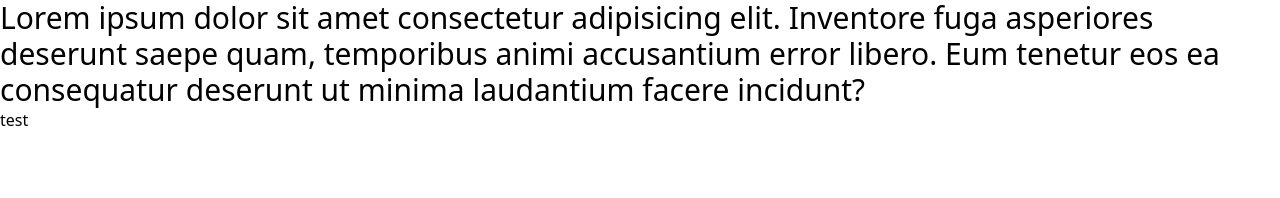
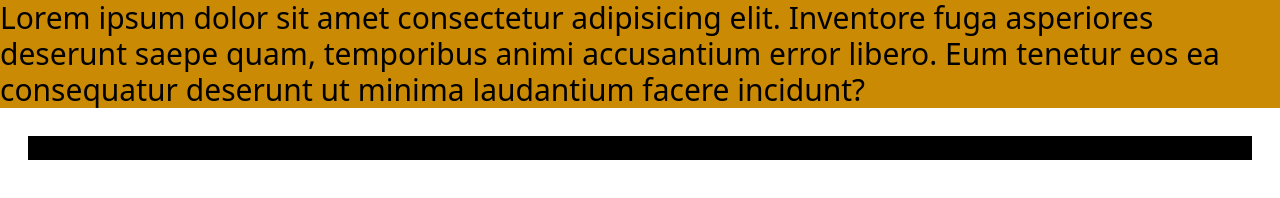
Before and after one commit to shfwnz/Personal-Website, a website: page public/index.html in a window 1280 px wide. Drawn offline with Linux system fonts and the light colour scheme.

Commit message:
Tambah Tailwindcss

```diff
--- a/package.json
+++ b/package.json
@@ -4,7 +4,7 @@
   "description": "",
   "main": "index.js",
   "scripts": {
-    "test": "echo \"Error: no test specified\" && exit 1"
+    "dev":"npx tailwindcss -i ./src/css/input.css -o ./public/css/style.css --watch"
   },
   "repository": {
     "type": "git",
--- a/public/index.html
+++ b/public/index.html
@@ -9,6 +9,6 @@
   <h1 class="text-3xl bg-yellow-600">
     Lorem ipsum dolor sit amet consectetur adipisicing elit. Inventore fuga asperiores deserunt saepe quam, temporibus animi accusantium error libero. Eum tenetur eos ea consequatur deserunt ut minima laudantium facere incidunt?
   </h1>
-  <p class="bg-yellow-600 m-7">test</p>
+  <p class="bg-black m-7 underline">test</p>
 </body>
 </html>
```
Also changed, not shown: public/css/style.css.
